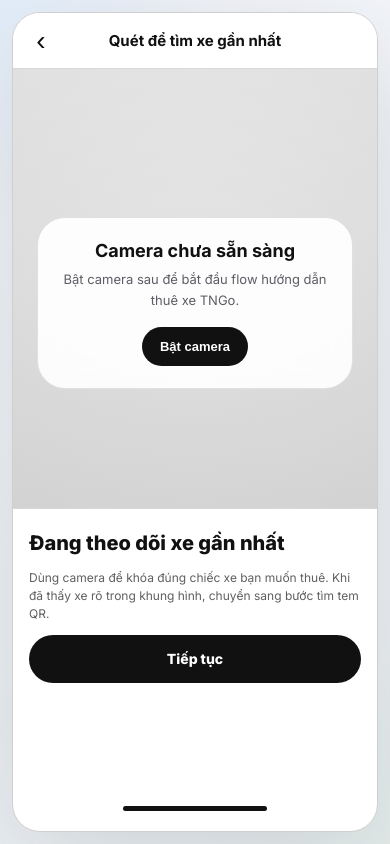
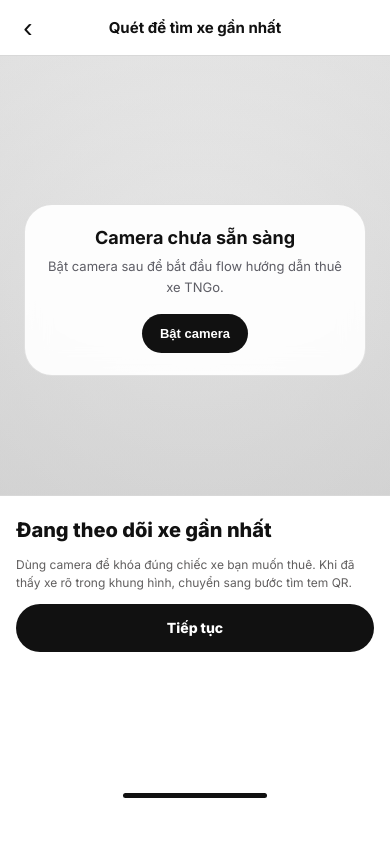
Before and after one commit to reventhy/tngotest2, a Next.js app: page /demo in a window 390 px wide. Built offline with nearby package versions, Linux system fonts and the light colour scheme.

Commit message:
fix: align demo responsive layout with home

```diff
--- a/src/components/object-tracking-demo.module.css
+++ b/src/components/object-tracking-demo.module.css
@@ -19,9 +19,12 @@
 
 .phone {
   width: min(100%, 402px);
+  min-height: min(879px, calc(100dvh - 48px));
+  display: flex;
+  flex-direction: column;
   overflow: hidden;
+  border-radius: 24px;
   border: 1px solid #cfcfcf;
-  border-radius: 28px;
   background: #ffffff;
   box-shadow: 0 30px 120px rgba(34, 43, 59, 0.16);
 }
@@ -62,7 +65,7 @@
 
 .cameraView {
   position: relative;
-  height: 520px;
+  min-height: 520px;
   overflow: hidden;
 }
 
@@ -777,16 +780,21 @@
 
 @media (max-width: 640px) {
   .page {
-    padding: 12px;
-    align-items: stretch;
+    padding: 0;
+    background: #ffffff;
   }
 
   .phone {
-    min-height: calc(100dvh - 24px);
+    width: 100%;
+    min-height: 100dvh;
+    border: 0;
+    border-radius: 24px 24px 0 0;
+    box-shadow: none;
   }
 
   .cameraView {
     height: min(520px, 52dvh);
+    min-height: min(520px, 52dvh);
   }
 
   .guideImage {
```
